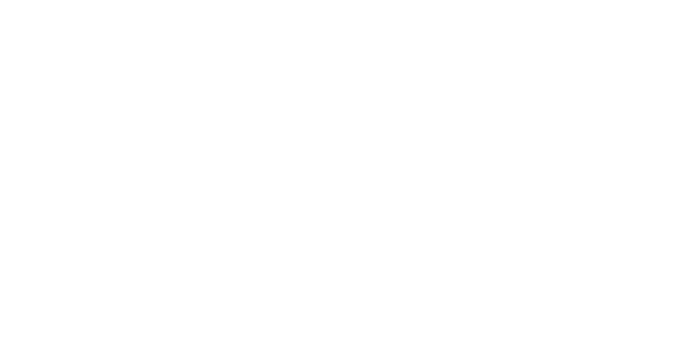
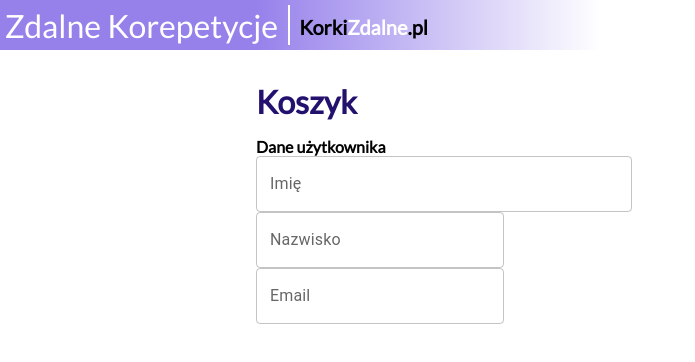
Before and after one commit to bie7u/korkizdalnefront, a React (Create React App) app: page /koszyk in a window 1280 px wide. Before the commit this address had no page. Shown: the top 362 px of the page, without its empty margins (0-695 px from the left). Built offline with nearby package versions, Linux system fonts and the light colour scheme.

Commit message:
Nowa strona koszyk

```diff
--- a/src/App.js
+++ b/src/App.js
@@ -1,5 +1,6 @@
 import { BrowserRouter as Router, Routes, Switch, Route } from 'react-router-dom';
 import LandingPage from "./pages/LandingPage";
+import CheckoutPage from './pages/CheckoutPage';
 
 function App() {
   return (
@@ -8,6 +9,7 @@
       <Routes>
         {/* <Route path="/" exact element={<Notes />} /> */}
         <Route path="/korepetycje/:dynamicWord" element={<LandingPage />} />
+        <Route path="/koszyk/" element={<CheckoutPage />} />
       </Routes>
     </Router>
   );
--- /dev/null
+++ b/src/components/CheckoutForm.css
@@ -0,0 +1,3 @@
+.testdddd {
+    width: 100%;
+}
--- /dev/null
+++ b/src/components/CheckoutForm.jsx
@@ -0,0 +1,18 @@
+import React from "react";
+import TextField from '@mui/material/TextField';
+import "./CheckoutForm.css";
+
+
+const CheckoutForm = () => {
+
+    return (
+        <div className='checkout-form'>
+            <h1>Dane użytkownika</h1>
+            <TextField className='testdddd' id="outlined-basic" label="Imię"  variant="outlined" />
+            <TextField id="outlined-basic" label="Nazwisko"  variant="outlined" />
+            <TextField id="outlined-basic" label="Email"  variant="outlined" />
+        </div>
+    )
+}
+
+export default CheckoutForm
--- a/src/pages/CheckoutPage.css
+++ b/src/pages/CheckoutPage.css
@@ -0,0 +1,24 @@
+.checkout-page {
+    display: flex;
+    justify-content: center;
+    gap: 1rem;
+}
+
+
+.checkout-page-m {
+    width: 60%;
+    margin-top: 2rem;
+    display: flex;
+    flex-direction: column;
+    gap: 1rem;
+}
+
+.checkout-page-title {
+    font-size: 2rem;
+    font-weight: bold;
+    color: #24116e;
+}
+
+.checkout-form {
+    width: 70%;
+}
--- a/src/pages/CheckoutPage.jsx
+++ b/src/pages/CheckoutPage.jsx
@@ -1,4 +1,6 @@
 import React from "react";
+import HeadLine from "../components/HeadLine";
+import CheckoutForm from "../components/CheckoutForm";
 import "./CheckoutPage.css";
 
 
@@ -6,6 +8,18 @@
 
     return (
         <div>
+            <HeadLine />
+            <div className='checkout-page'>
+
+                <div className='checkout-page-m'>
+                    <span className='checkout-page-title'>Koszyk</span>
+                    <div>
+                        <div className='checkout-form'>
+                            <CheckoutForm />
+                        </div>
+                    </div>
+                </div>
+            </div>
         </div>
     )
 }
--- a/src/pages/LandingPage.jsx
+++ b/src/pages/LandingPage.jsx
@@ -85,10 +85,10 @@
                     <ContactForm />
                 </div>
 
-                {/* <div className='contact2'>
+                <div className='contact2'>
                     <span className='contact1-text'>Jeżeli jesteś zdecydowany - zarezerwuj swoją pierwszą lekcję.</span>
                     <BuyTutor />
-                </div> */}
+                </div>
             </div>
             <Blog blogData={{'data': blogData}}/>
             <Footer />
```
